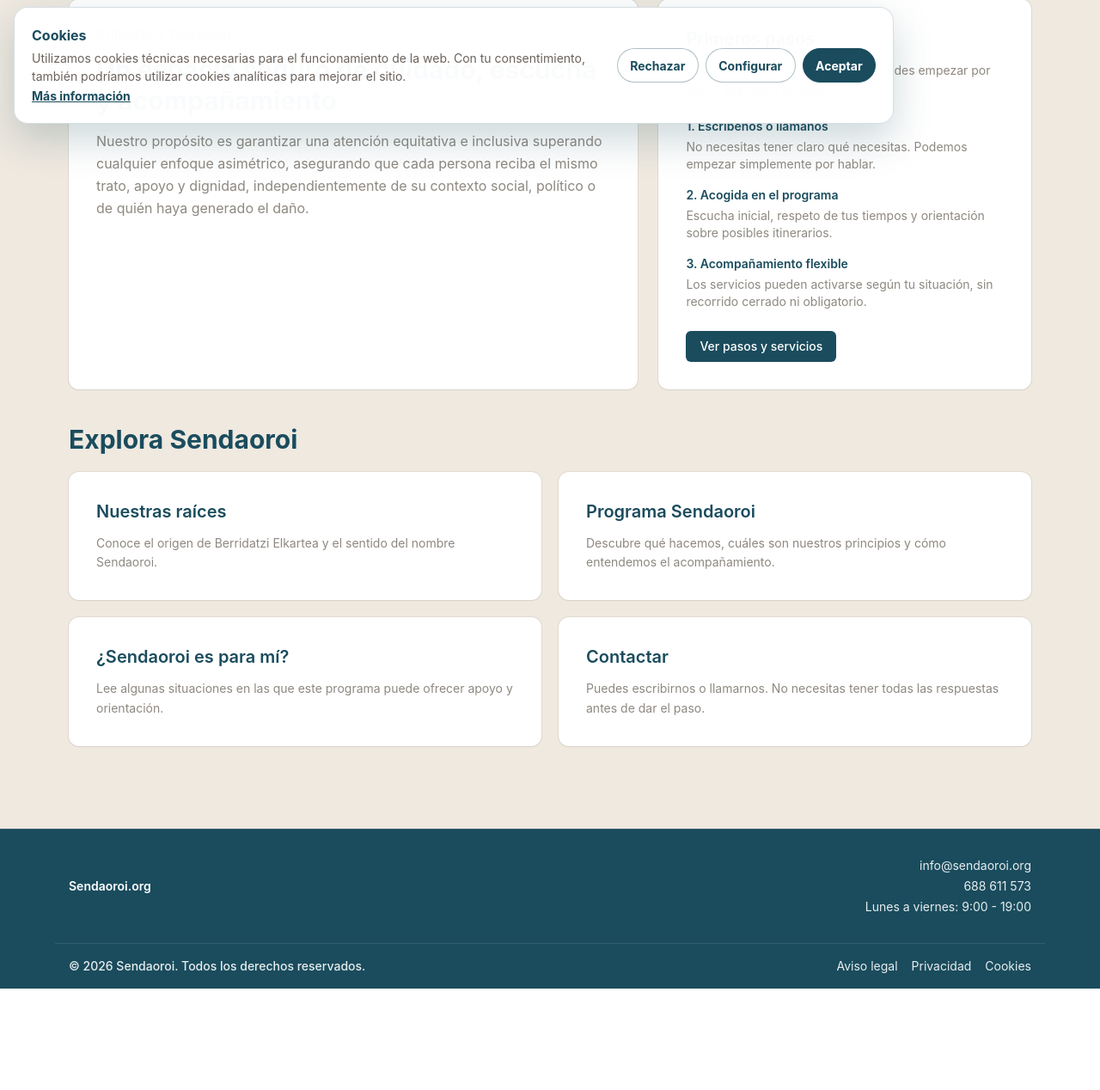
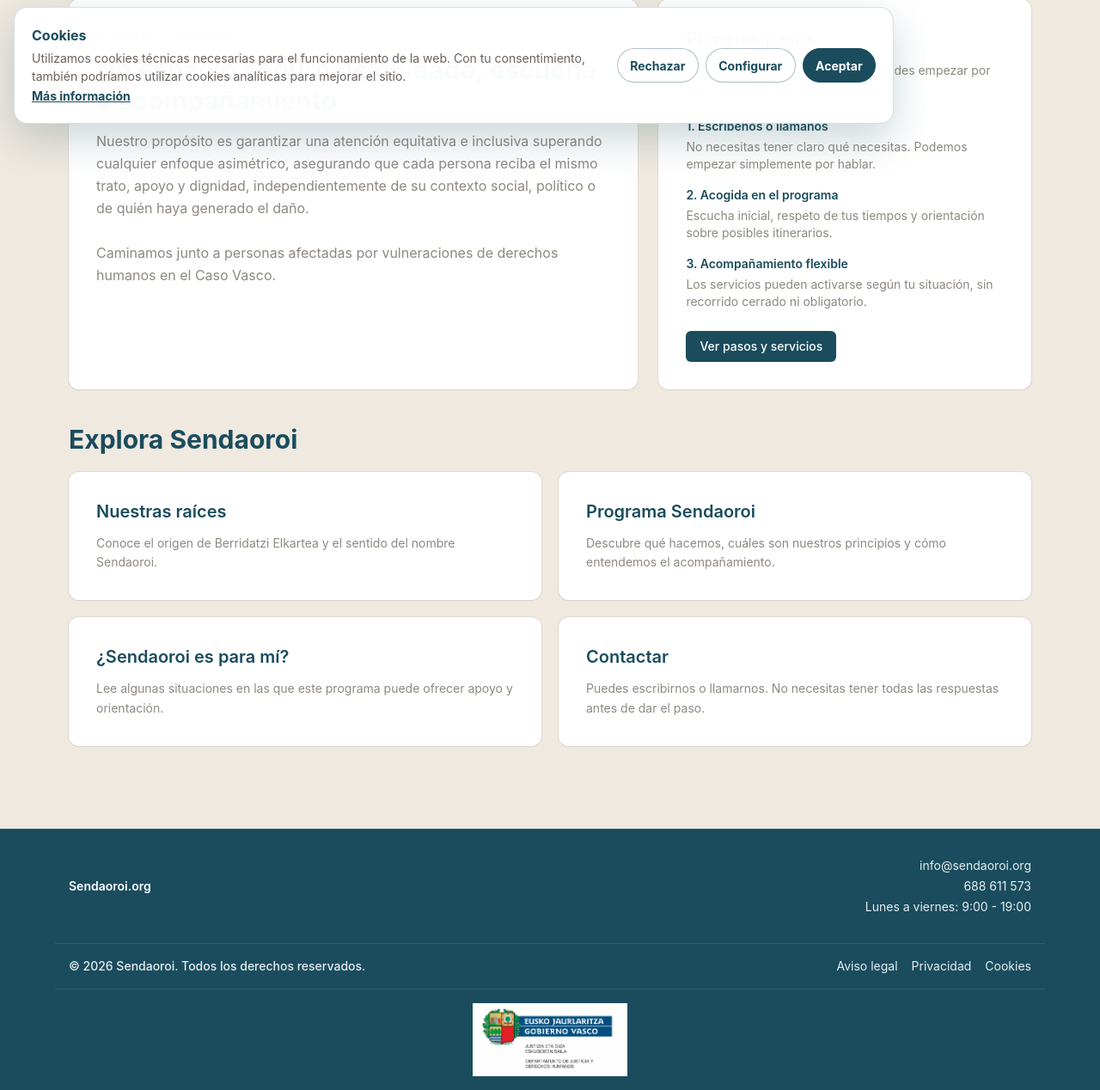
Before and after one commit to retegi/sendaoroi2026, a Django app: page /es/ in a window 1280 px wide. Shown: the part 640-1908 px from the top of the page at 86% size. Before the commit the page ends 1790 px from the top, so only its background shows below. Run offline with Django 5.2, Linux system fonts and the light colour scheme.

Commit message:
Actualiza footer y logo Eusko Jaurlaritza

```diff
--- a/templates/includes/footer.html
+++ b/templates/includes/footer.html
@@ -1,4 +1,4 @@
-{% load i18n %}
+{% load i18n static %}
 <footer class="mt-14 border-t border-sendaoroi-gray/30 bg-sendaoroi-blue text-white">
   <div class="mx-auto flex w-full max-w-6xl flex-col gap-2 px-4 py-8 text-sm md:flex-row md:items-center md:justify-between">
     <p class="font-semibold">{% trans "Sendaoroi.org" %}</p>
@@ -18,4 +18,13 @@
       </div>
     </div>
   </div>
+  <div class="mx-auto w-full max-w-6xl border-t border-white/10 px-4 py-4 text-sm text-white/90">
+  <div style="width: 100%; display: flex; justify-content: center; align-items: center;">
+    <img
+      src="{% static 'img/eusko-jaurlaritza.jpeg' %}"
+      alt="{% trans 'Eusko Jaurlaritza' %}"
+      style="width: 180px; height: auto; display: block; margin: 0 auto;"
+    >
+  </div>
+</div>
 </footer>
--- a/templates/pages/home.html
+++ b/templates/pages/home.html
@@ -37,8 +37,11 @@
     <p class="mt-4 text-base leading-relaxed text-sendaoroi-gray">
       {% blocktrans %}
       Nuestro propósito es garantizar una atención equitativa e inclusiva superando cualquier enfoque asimétrico, asegurando que cada persona reciba el mismo trato, apoyo y dignidad, independientemente de su contexto social, político o de quién haya generado el daño.
+      {% endblocktrans %}<br><br>
+      {% blocktrans %}
+      Caminamos junto a personas afectadas por vulneraciones de derechos humanos en el Caso Vasco.
       {% endblocktrans %}
-    </p>
+      </p>
   </div>
   <aside class="card-sendaoroi lg:col-span-2">
     <h3 class="text-xl font-semibold text-sendaoroi-blue">{% trans "Primeros pasos" %}</h3>
```
Also changed, not shown: locale/es/LC_MESSAGES/django.po, locale/eu/LC_MESSAGES/django.po, static/img/eusko-jaurlaritza.jpeg (added), 1 other file.
